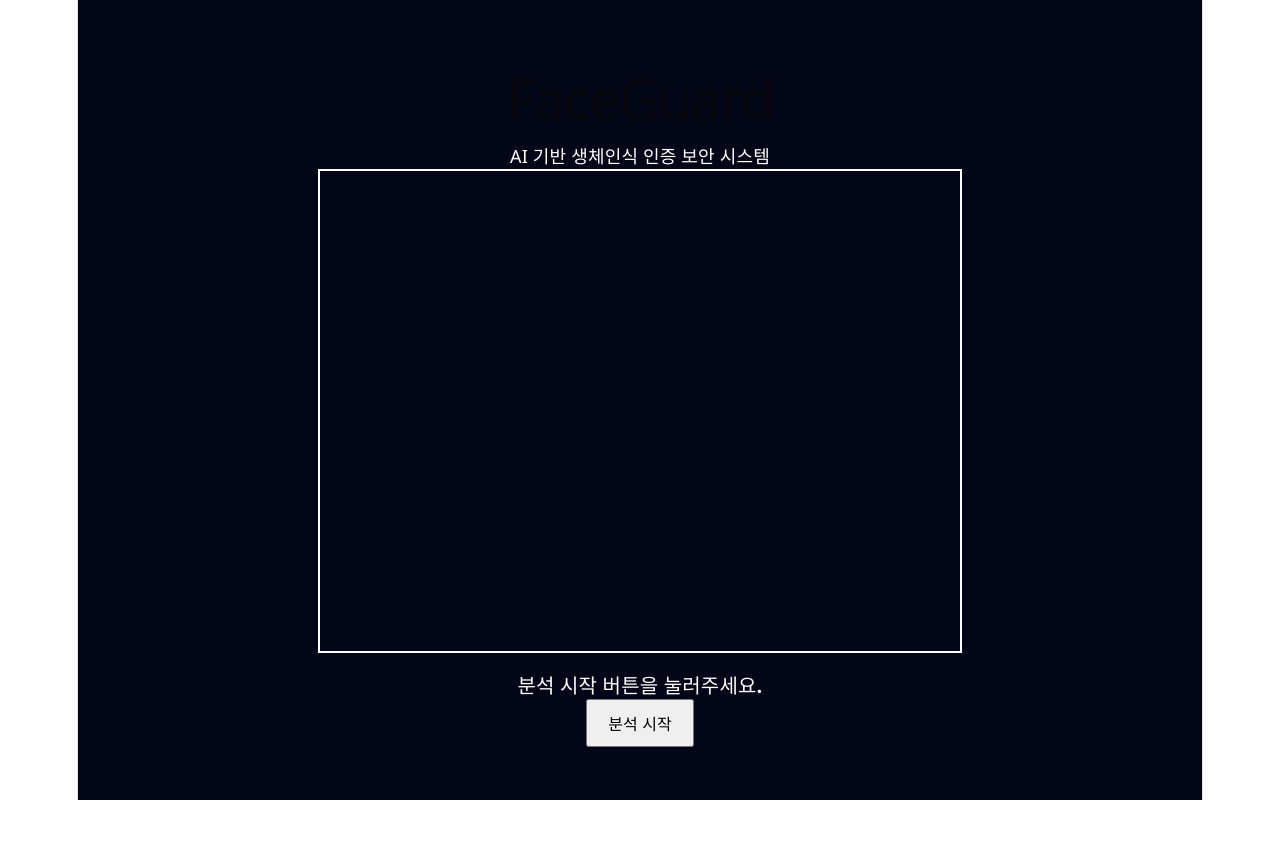
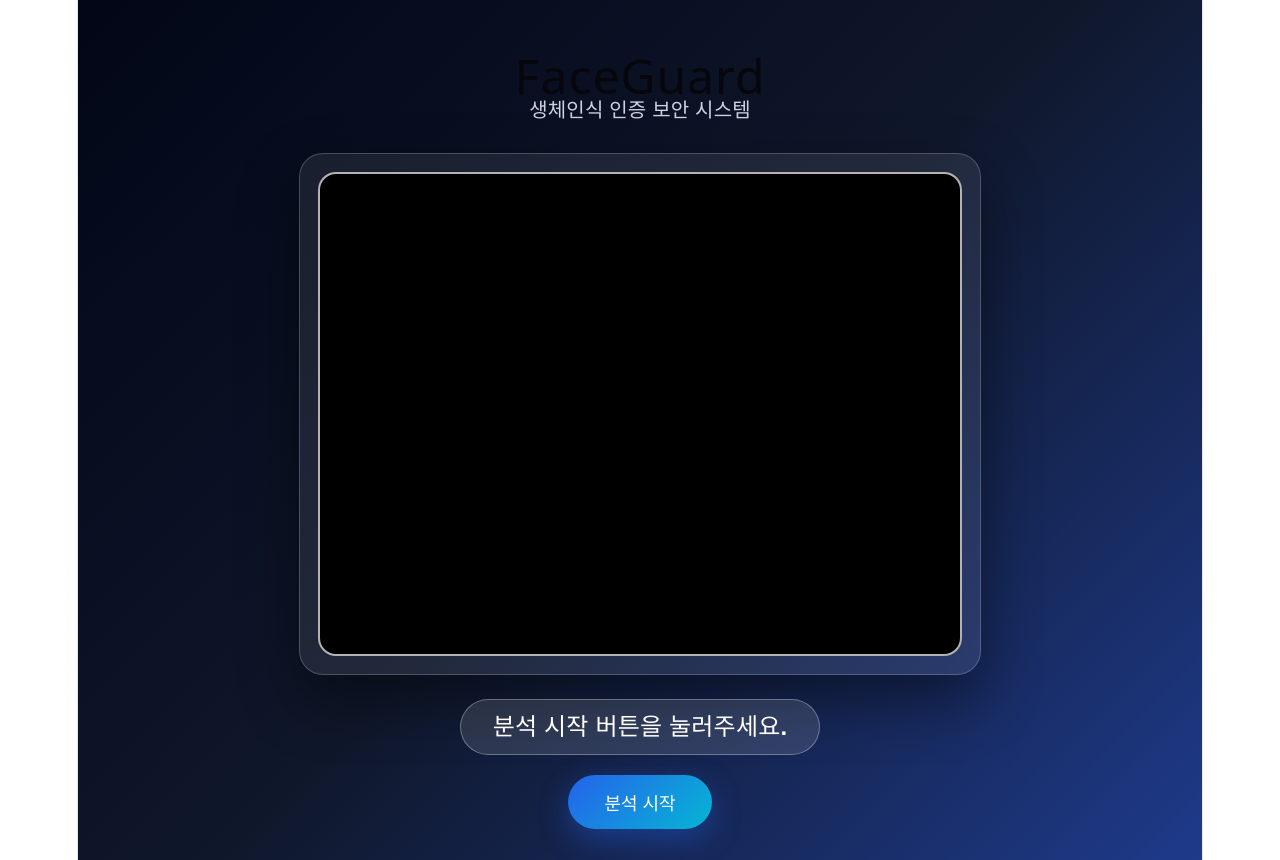
Before and after one commit to 32233165/FaceGuard_project, a React app in the folder frontend/: page / in a window 1280 px wide. Before the commit the page ends 800 px from the top, so only its background shows below. Built offline with nearby package versions, Linux system fonts and the light colour scheme; no server answers; the HTML template or start-up script is replaced by a standard one.

Commit message:
UI 및 최종 화면 수정

```diff
--- a/frontend/src/App.jsx
+++ b/frontend/src/App.jsx
@@ -91,18 +91,14 @@ function App() {
         if (!analysisStartTimeRef.current) {
           analysisStartTimeRef.current = Date.now();
         }
-
         const elapsedTime = Date.now() - analysisStartTimeRef.current;
 
         // 왼쪽 눈
         const leftEye = landmarks[33];
-
         // 오른쪽 눈
         const rightEye = landmarks[263];
-
         // 코
         const nose = landmarks[1];
-
         // 입
         const mouth = landmarks[13];
 
@@ -111,7 +107,8 @@ function App() {
         );
 
         const noseMouthDistance = Math.sqrt(
-          Math.pow((nose.x - mouth.x) * canvas.width, 2) + Math.pow((nose.y - mouth.y) * canvas.height, 2)
+          Math.pow((nose.x - mouth.x) * canvas.width, 2)
+           + Math.pow((nose.y - mouth.y) * canvas.height, 2)
         );
 
         const ratio = noseMouthDistance / eyeDistance;
@@ -129,13 +126,16 @@ function App() {
         const rightEyeBottom = landmarks[374];
         const blinkThreshold = 0.022; // 눈 깜빡임 감지 임계값
 
-        const eyeDistanceLeft = Math.abs(leftEyeTop.y - leftEyeBottom.y);
-        const eyeDistanceRight = Math.abs(rightEyeTop.y - rightEyeBottom.y);
+        const eyeDistanceLeft =
+          Math.abs(leftEyeTop.y - leftEyeBottom.y);
+        const eyeDistanceRight =
+          Math.abs(rightEyeTop.y - rightEyeBottom.y);
 
         console.log("왼쪽 눈 거리:", eyeDistanceLeft);
         console.log("오른쪽 눈 거리:", eyeDistanceRight);
 
-        if (eyeDistanceLeft < blinkThreshold || eyeDistanceRight < blinkThreshold) {
+        if (eyeDistanceLeft < blinkThreshold ||
+          eyeDistanceRight < blinkThreshold) {
           blinkDetectedRef.current = true;
           console.log("눈 깜빡임 감지됨");
         }
@@ -188,24 +188,54 @@ function App() {
   <div
     style={{
       minHeight: "100vh",
-        backgroundColor: "#020617",
+      background: "linear-gradient(135deg, #020617 0%, #0f172a 50%, #1e3a8a 100%)",
       color: "white",
       display: "flex",
       flexDirection: "column",
       alignItems: "center",
       justifyContent: "center",
+      fontFamily: "Arial, sans-serif",
+      padding: "30px",
     }}
   >
-      <h1>FaceGuard</h1>
+    <h1
+      style={{
+        fontSize: "48px",
+        marginBottom: "8px",
+        letterSpacing: "1px",
+      }}
+    >
+      FaceGuard
+    </h1>
 
-      <p>AI 기반 생체인식 인증 보안 시스템</p>
+    <p
+      style={{
+        fontSize: "20px",
+        color: "#cbd5e1",
+        marginBottom: "30px",
+      }}
+    >
+      생체인식 인증 보안 시스템
+    </p>
 
+    <div
+      style={{
+        padding: "18px",
+        borderRadius: "24px",
+        background: "rgba(255, 255, 255, 0.08)",
+        border: "1px solid rgba(255, 255, 255, 0.2)",
+        boxShadow: "0 25px 60px rgba(0, 0, 0, 0.45)",
+      }}
+    >
       <div
         style={{
           position: "relative",
           width: "640px",
           height: "480px",
-          border: "2px solid white",
+          borderRadius: "18px",
+          overflow: "hidden",
+          border: "2px solid rgba(255, 255, 255, 0.7)",
+          backgroundColor: "#000",
         }}
       >
         <Webcam
@@ -240,23 +270,45 @@ function App() {
           }}
         />
       </div>
+    </div>
 
-      <p
+    <div
       style={{
-          marginTop: "20px",
-          fontSize: "20px",
+        marginTop: "24px",
+        padding: "14px 32px",
+        borderRadius: "999px",
+        background:
+          result.includes("실제")
+            ? "rgba(34, 197, 94, 0.2)"
+            : result.includes("공격")
+            ? "rgba(239, 68, 68, 0.2)"
+            : "rgba(255, 255, 255, 0.12)",
+        border:
+          result.includes("실제")
+            ? "1px solid #22c55e"
+            : result.includes("공격")
+            ? "1px solid #ef4444"
+            : "1px solid rgba(255, 255, 255, 0.3)",
+        fontSize: "24px",
         fontWeight: "bold",
       }}
     >
       {result}
-      </p>
+    </div>
 
     <button
       onClick={startAnalysis}
       style={{
-          padding: "10px 20px",
-          fontSize: "16px",
+        marginTop: "20px",
+        padding: "14px 36px",
+        fontSize: "18px",
+        fontWeight: "bold",
+        color: "white",
+        background: "linear-gradient(135deg, #2563eb, #06b6d4)",
+        border: "none",
+        borderRadius: "999px",
         cursor: "pointer",
+        boxShadow: "0 10px 30px rgba(37, 99, 235, 0.4)",
       }}
     >
       분석 시작
```
Lines whose indentation alone changed are shown as unchanged.
